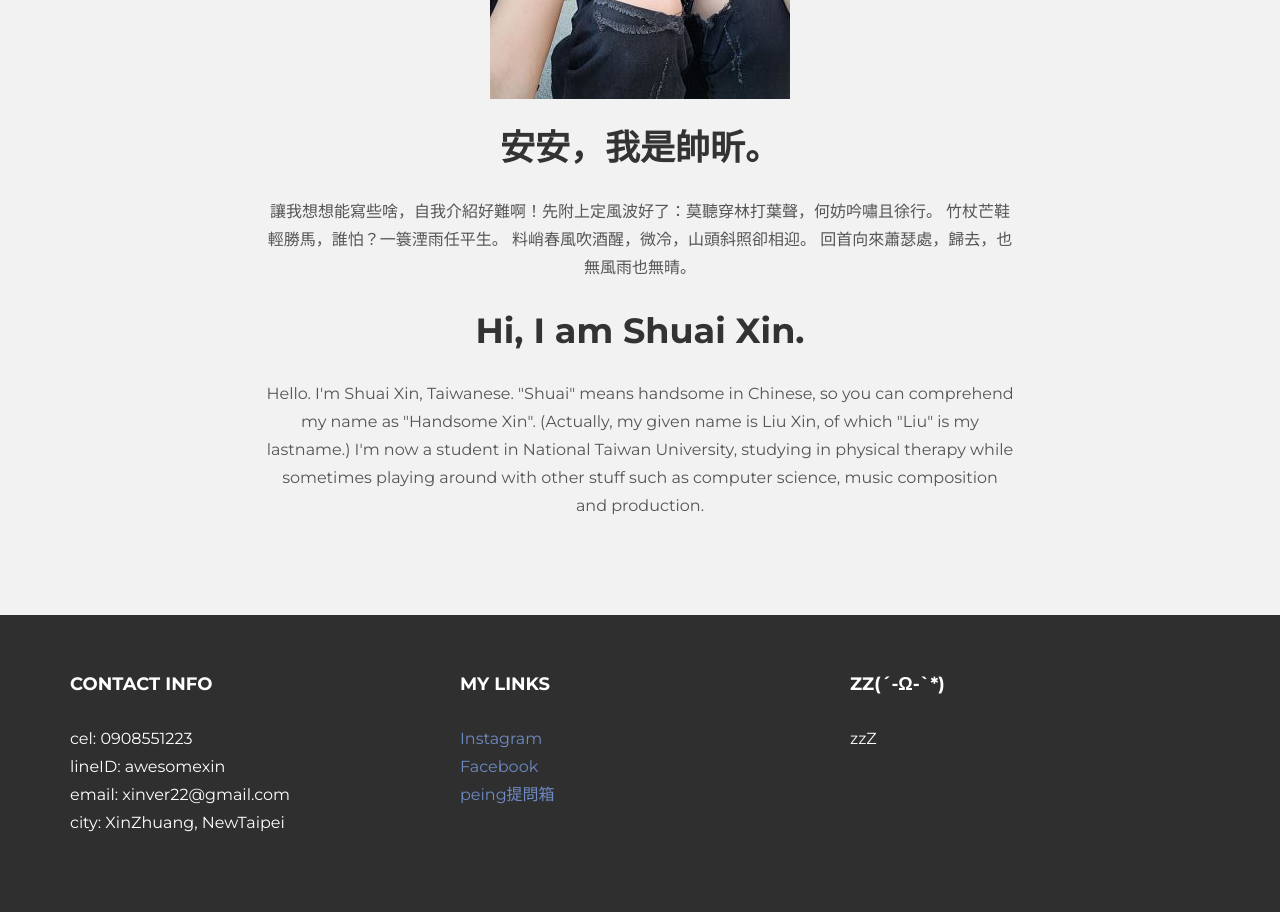
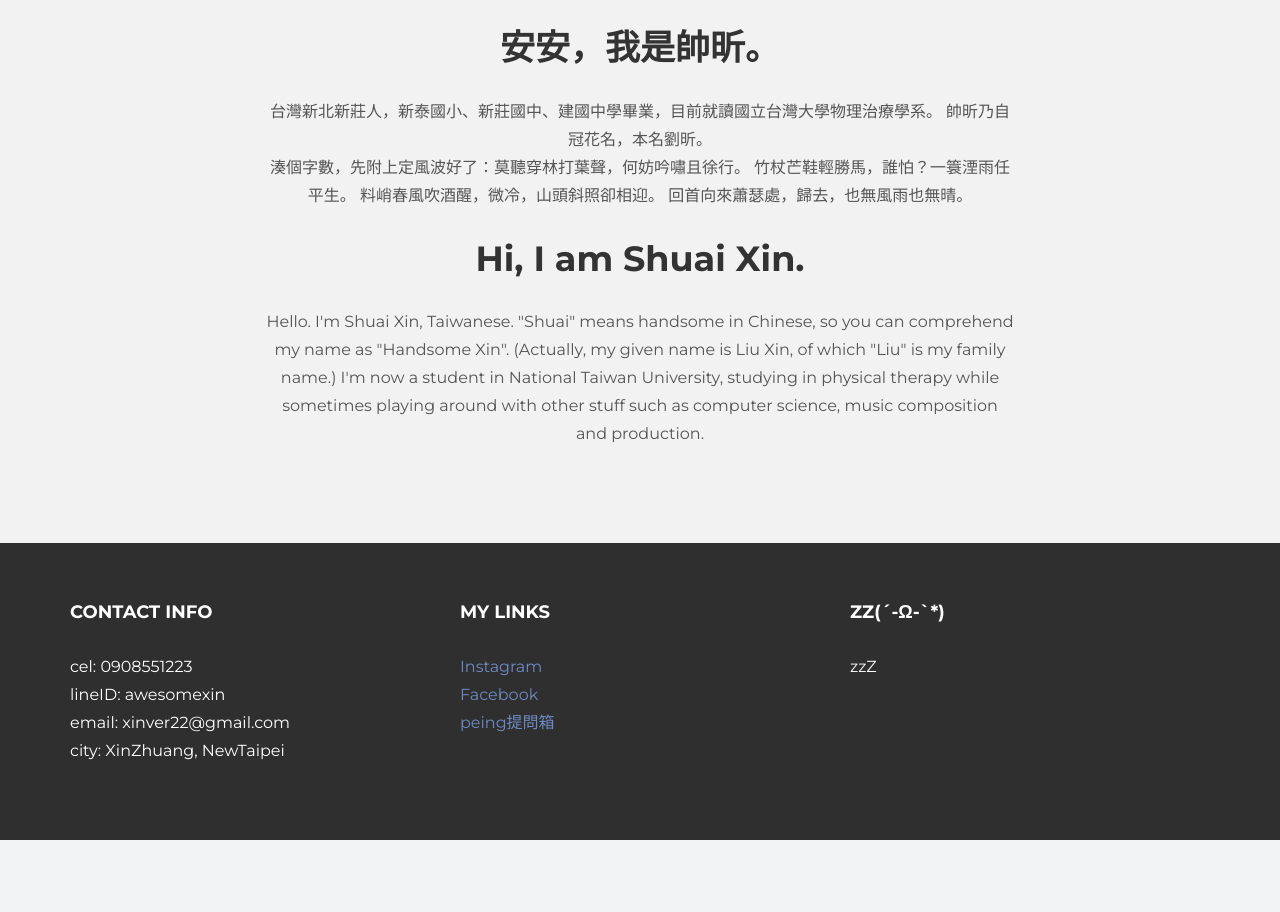
Before and after one commit to Shuai-Xin/djan, a Django app: page / in a window 1280 px wide. Shown: the part 562-1474 px from the top of the page. After the commit the page ends 1402 px from the top, so only its background shows below. Run offline with Django 3.2, Linux system fonts and the light colour scheme; some libraries are stand-ins or nearby versions.

Commit message:
new content

```diff
--- a/templates/index.html
+++ b/templates/index.html
@@ -40,7 +40,7 @@
             <span class="icon-bar"></span>
             <span class="icon-bar"></span>
           </button>
-          <a class="navbar-brand" href="index.html">Shuai Xin's Site</a>
+          <a class="navbar-brand" href="index.html">Shuai Xin</a>
         </div>
         <div class="navbar-collapse collapse">
           <ul class="nav navbar-nav navbar-right">
@@ -59,15 +59,17 @@
 	    <div class="container">
 			<div class="row">
 				<div class="col-lg-8 col-lg-offset-2 centered">
-					<img src="{% static 'img/shuai.jpg' %}" alt="shuai" />
+					<img src="{% static 'img/shuai.jpeg' %}" alt="shuai" />
 					<h1>安安，我是帥昕。</h1>
-					<p>讓我想想能寫些啥，自我介紹好難啊！先附上定風波好了：莫聽穿林打葉聲，何妨吟嘯且徐行。
+					<p>台灣新北新莊人，新泰國小、新莊國中、建國中學畢業，目前就讀國立台灣大學物理治療學系。
+            帥昕乃自冠花名，本名劉昕。<br/>
+            湊個字數，先附上定風波好了：莫聽穿林打葉聲，何妨吟嘯且徐行。
 竹杖芒鞋輕勝馬，誰怕？一簑湮雨任平生。
 料峭春風吹酒醒，微冷，山頭斜照卻相迎。
 回首向來蕭瑟處，歸去，也無風雨也無晴。
 </p>
 					<h1>Hi, I am Shuai Xin.</h1>
-					<p>Hello. I'm Shuai Xin, Taiwanese. "Shuai" means handsome in Chinese, so you can comprehend my name as "Handsome Xin". (Actually, my given name is Liu Xin, of which "Liu" is my lastname.) I'm now a student in National Taiwan University, studying in physical therapy while sometimes playing around with other stuff such as computer science, music composition and production.</p>
+					<p>Hello. I'm Shuai Xin, Taiwanese. "Shuai" means handsome in Chinese, so you can comprehend my name as "Handsome Xin". (Actually, my given name is Liu Xin, of which "Liu" is my family name.) I'm now a student in National Taiwan University, studying in physical therapy while sometimes playing around with other stuff such as computer science, music composition and production.</p>
 				</div><!-- /col-lg-8 -->
 			</div><!-- /row -->
 	    </div> <!-- /container -->
@@ -97,7 +99,7 @@
 					<h4>My Links</h4>
 					<p>
 						<a href="https://www.instagram.com/_shuai_xin/">Instagram</a><br/>
-						<a href="https://www.instagram.com/_shuai_xin/">Facebook</a><br/>
+						<a href="https://www.facebook.com/profile.php?id=100002572402623">Facebook</a><br/>
 						<a href="https://peing.net/zh-TW/shuaixin?event=0">peing提問箱</a>
 					</p>
 				</div><!-- /col-lg-4 -->
```
